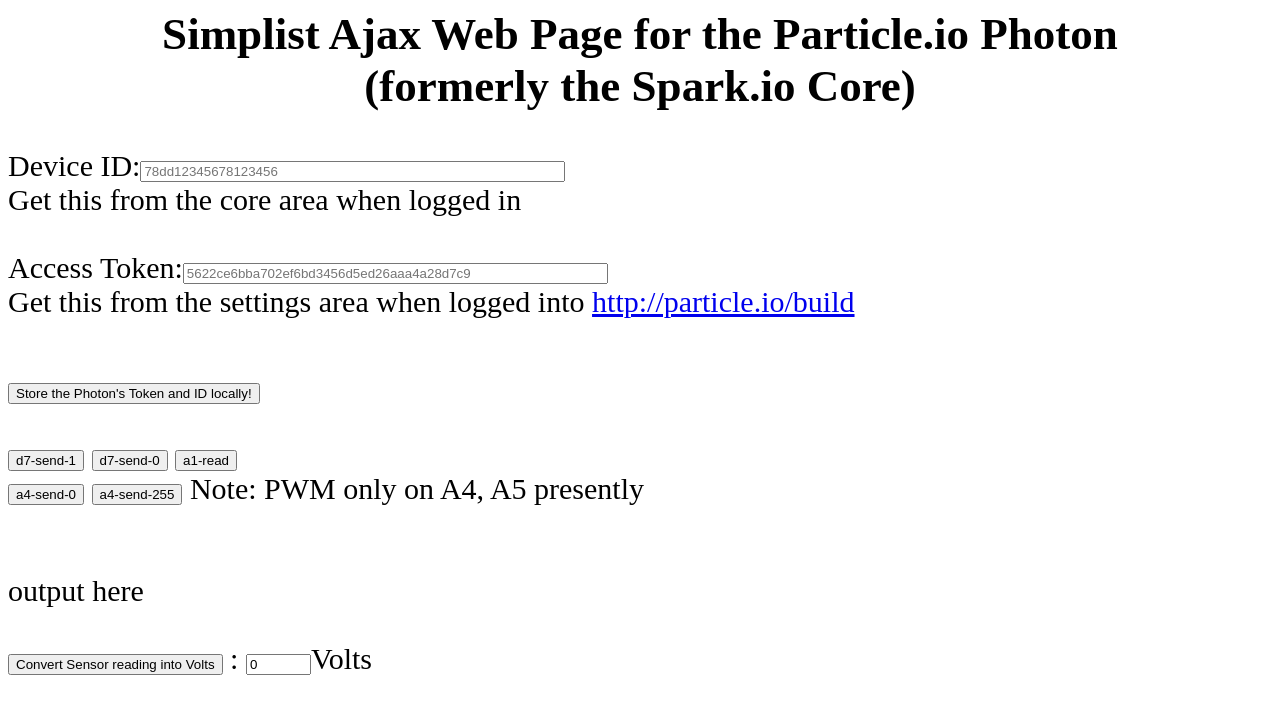
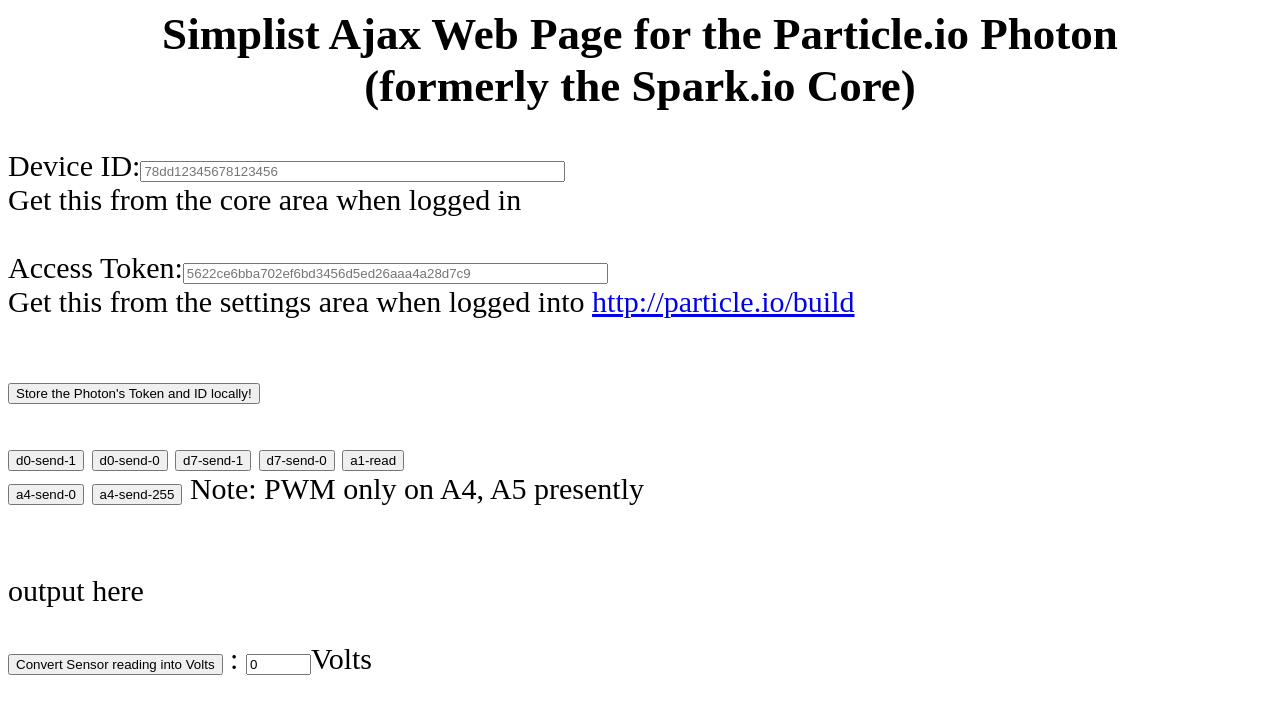
Before and after one commit to pootch1/roboCons, a plain HTML site: page index.html in a window 1280 px wide. Drawn offline with Linux system fonts and the light colour scheme.

Commit message:
Update index.html

```diff
--- a/index.html
+++ b/index.html
@@ -177,6 +177,17 @@
 
 
 
+<input type="button" value="d0-send-1" onClick="{
+    sendToSpark('d7-send-1')
+}">
+
+
+
+<input type="button" value="d0-send-0" onClick="{
+    sendToSpark('d7-send-0')
+}">
+
+
 
 
 
```
